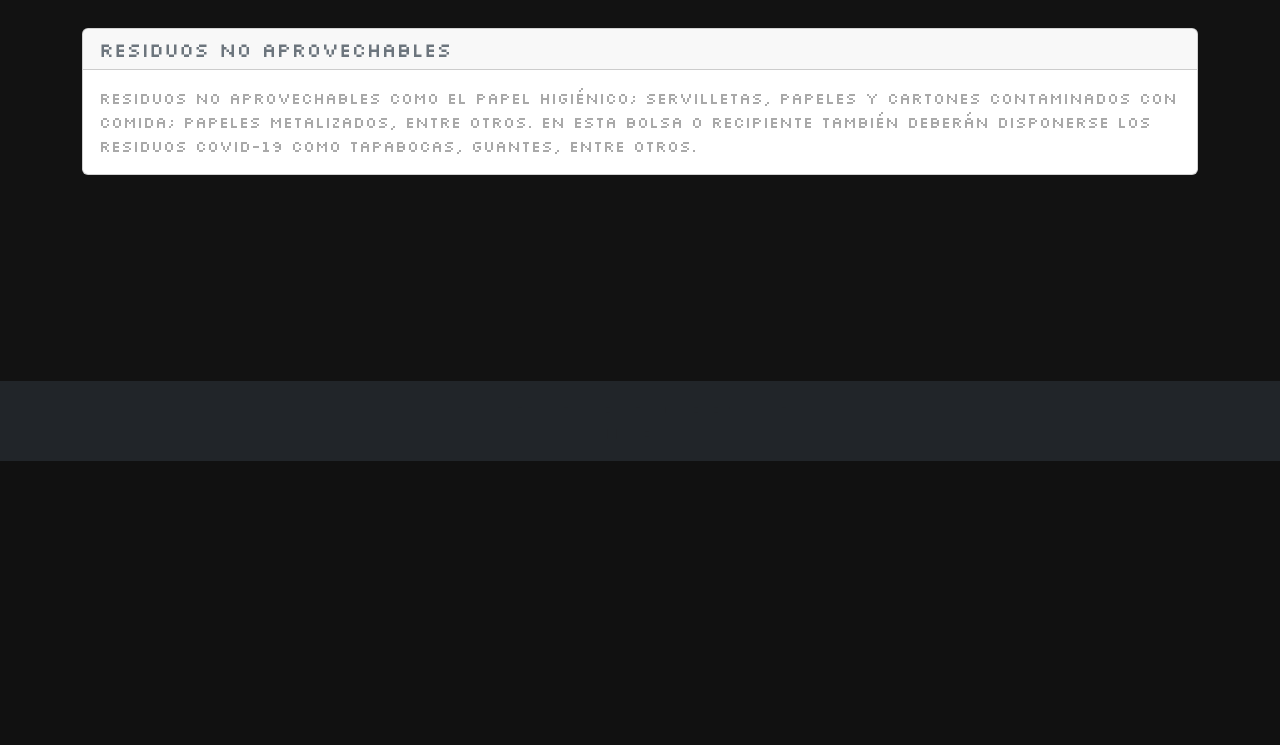
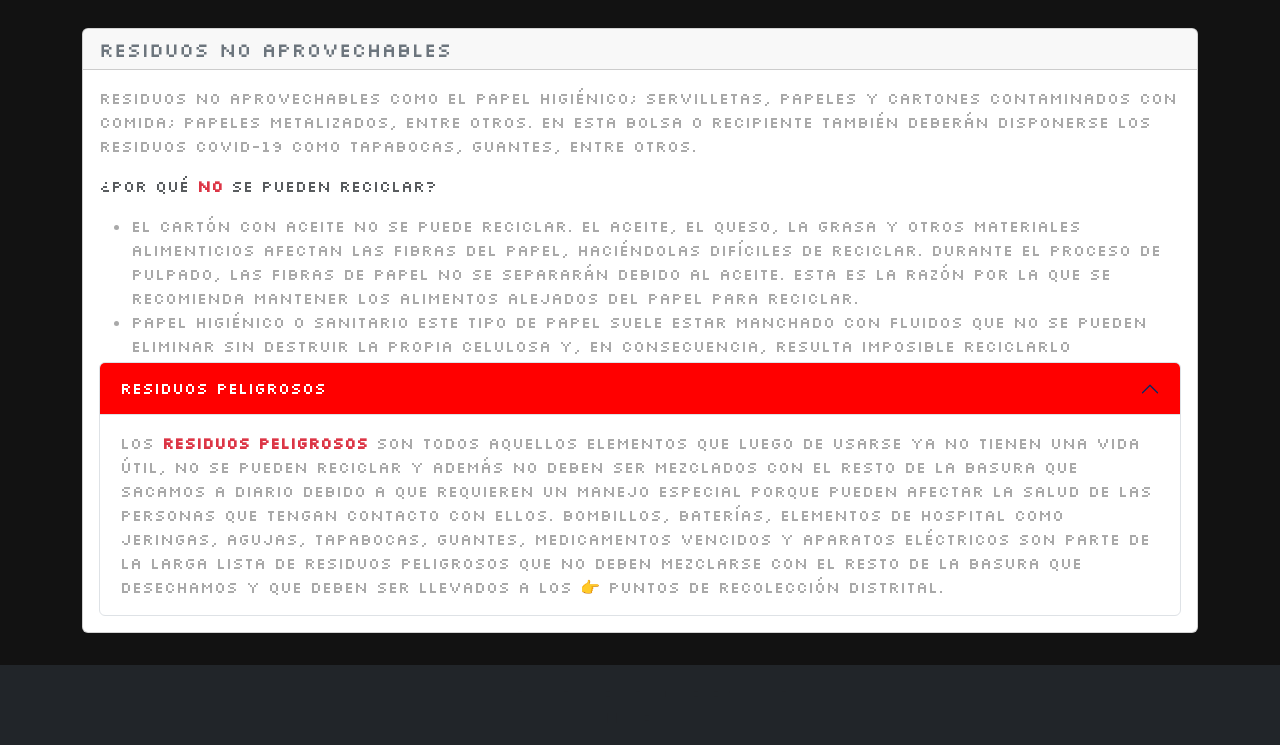
Before and after one commit to JuanC-Fandino/Smart-Classifier-AI, a Flask app: page /black in a window 1280 px wide. Shown: the part 339-1084 px from the top of the page. Before the commit the page ends 800 px from the top, so only its background shows below. Run offline with Flask 2, Linux system fonts and the light colour scheme; some libraries are stand-ins or nearby versions.

Commit message:
feat: black page

```diff
--- a/app/static/stylesheets/more_info.css
+++ b/app/static/stylesheets/more_info.css
@@ -11,11 +11,16 @@
     border: 2px red dashed;
 }
 
-.info_container{
+.info_container {
     margin-top: 2rem;
 }
 
-.accordion-button:not(.collapsed) {
+.accordion-green:not(.collapsed) {
     background-color: green !important;
     color: white;
 }
+
+.accordion-red:not(.collapsed) {
+    background-color: red !important;
+    color: white;
+}
--- a/app/static/stylesheets/style.css
+++ b/app/static/stylesheets/style.css
@@ -31,14 +31,14 @@ body {
 }
 
 .btn {
-    background-color: #28a745 !important;
-    border-color: #28a745 !important;
+    background-color: #28a745;
+    border-color: #28a745;
     color: white;
 }
 
 .btn:hover {
-    background-color: #25933f !important;
-    border-color: #25933f !important;
+    background-color: #25933f;
+    border-color: #25933f;
     color: white;
 }
 
--- a/app/templates/black.html
+++ b/app/templates/black.html
@@ -35,9 +35,50 @@
                     Residuos no aprovechables como el papel higiénico; servilletas, papeles y cartones
                     contaminados con comida; papeles metalizados, entre otros. En esta bolsa o recipiente también
                     deberán disponerse los residuos COVID-19 como tapabocas, guantes, entre otros.
+                </p>
+                <p class="text-muted">
+                    ¿Por qué <b class="text-danger">no</b> se pueden reciclar?
+                </p>
+                <ul class="standard_text my-1">
+                    <li>
+                        El cartón con aceite no se puede reciclar. El aceite, el queso, la grasa y otros materiales
+                        alimenticios afectan las fibras del papel, haciéndolas difíciles de reciclar. Durante el proceso
+                        de
+                        pulpado, las fibras de papel no se separarán debido al aceite. Esta es la razón por la que se
+                        recomienda mantener los alimentos alejados del papel para reciclar.
+                    </li>
+                    <li>
+                        Papel higiénico o sanitario
+                        Este tipo de papel suele estar manchado con fluidos que no se pueden eliminar sin destruir la
+                        propia celulosa y, en consecuencia, resulta imposible reciclarlo
+                    </li>
+                </ul>
+                <div class="accordion" id="accordionOne">
+                    <div class="accordion-item">
+                        <h2 class="accordion-header" id="headingOne">
+                            <button class="accordion-button accordion-red" type="button" data-bs-toggle="collapse"
+                                    data-bs-target="#collapseOne" aria-expanded="true" aria-controls="collapseOne">
+                                Residuos peligrosos
+                            </button>
+                        </h2>
+                        <div id="collapseOne" class="accordion-collapse collapse show" aria-labelledby="headingOne"
+                             data-bs-parent="#accordionExample">
+                            <div class="accordion-body standard_text">
+                                Los <b class="text-danger">residuos peligrosos</b> son todos aquellos elementos que luego de usarse ya no tienen
+                                una vida útil, no se pueden reciclar y además no deben ser mezclados con el resto de la
+                                basura que sacamos a diario debido a que requieren un manejo especial porque pueden
+                                afectar la salud de las personas que tengan contacto con ellos.
+
+                                Bombillos, baterías, elementos de hospital como jeringas, agujas, tapabocas, guantes,
+                                medicamentos vencidos y aparatos eléctricos son parte de la larga lista de residuos
+                                peligrosos que no deben mezclarse con el resto de la basura que desechamos y que deben
+                                ser llevados a los 👉 Puntos de Recolección Distrital.
+                            </div>
+                        </div>
+                    </div>
+                </div>
 
             </div>
-
         </div>
     </div>
 {% endblock %}
--- a/app/templates/green.html
+++ b/app/templates/green.html
@@ -39,7 +39,7 @@
                 <div class="accordion" id="accordionOne">
                     <div class="accordion-item">
                         <h2 class="accordion-header" id="headingOne">
-                            <button class="accordion-button" type="button" data-bs-toggle="collapse"
+                            <button class="accordion-button accordion-green" type="button" data-bs-toggle="collapse"
                                     data-bs-target="#collapseOne" aria-expanded="true" aria-controls="collapseOne">
                                 Compostaje
                             </button>
@@ -81,7 +81,7 @@
                     </div>
                     <div class="accordion-item">
                         <h2 class="accordion-header" id="headingTwo">
-                            <button class="accordion-button collapsed" type="button" data-bs-toggle="collapse"
+                            <button class="accordion-button collapsed accordion-green" type="button" data-bs-toggle="collapse"
                                     data-bs-target="#collapseTwo" aria-expanded="false" aria-controls="collapseTwo">
                                 Producción de energía
                             </button>
--- a/app/templates/home.html
+++ b/app/templates/home.html
@@ -13,6 +13,7 @@
                    poster="../static/video-placeholder.jpg"></video>
         </div>
         <div class="side card text-center p-3">
+            <div class="my-auto">
                 ¡DANOS ACCESO TU CÁMARA Y COMIENZA A USAR NUESTRA APP!
                 <div class="text-center">
                     {{ render_icon('camera', size='70px') }}
@@ -22,7 +23,7 @@
                 <div class="text-center">
                     <img src="../static/ia.png" class="ia_icon">
                 </div>
-            </p>
+            </div>
         </div>
     </div>
     <div class="types">
```
Lines whose indentation alone changed are shown as unchanged.
